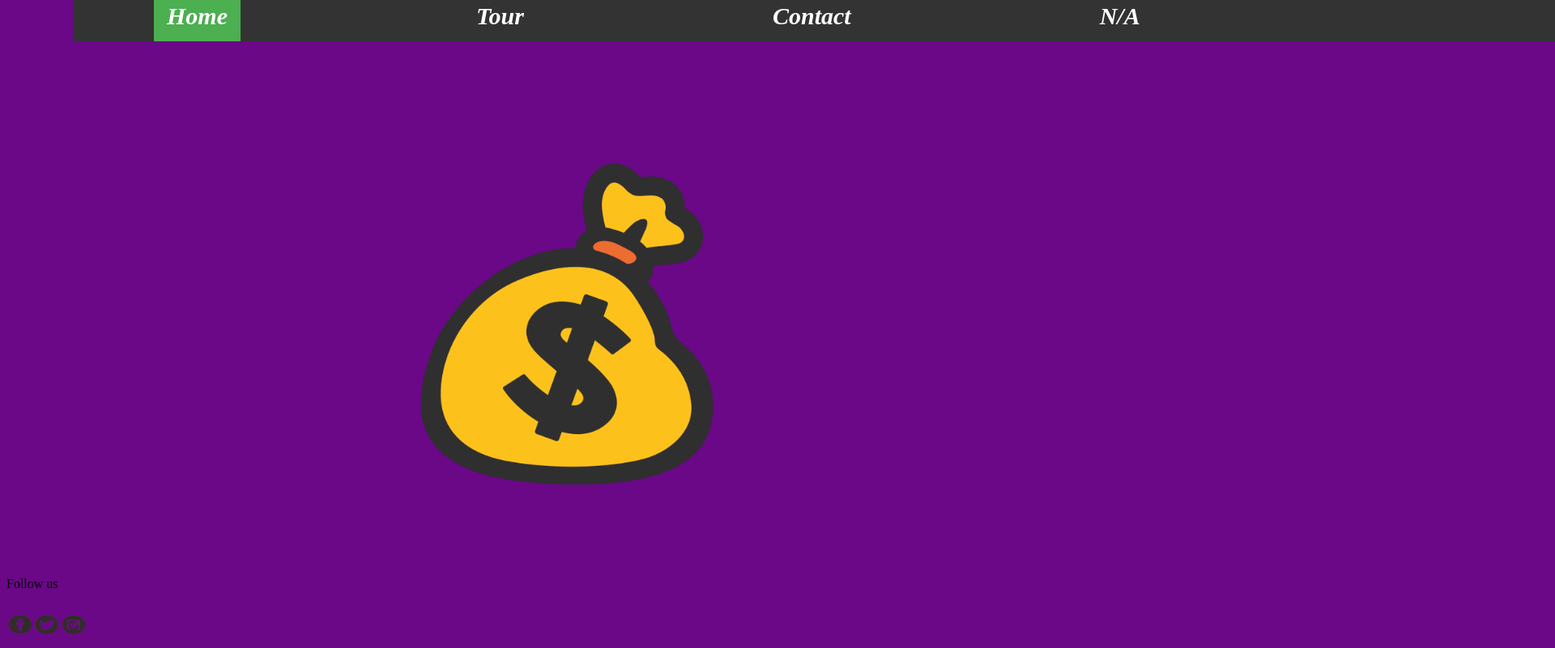
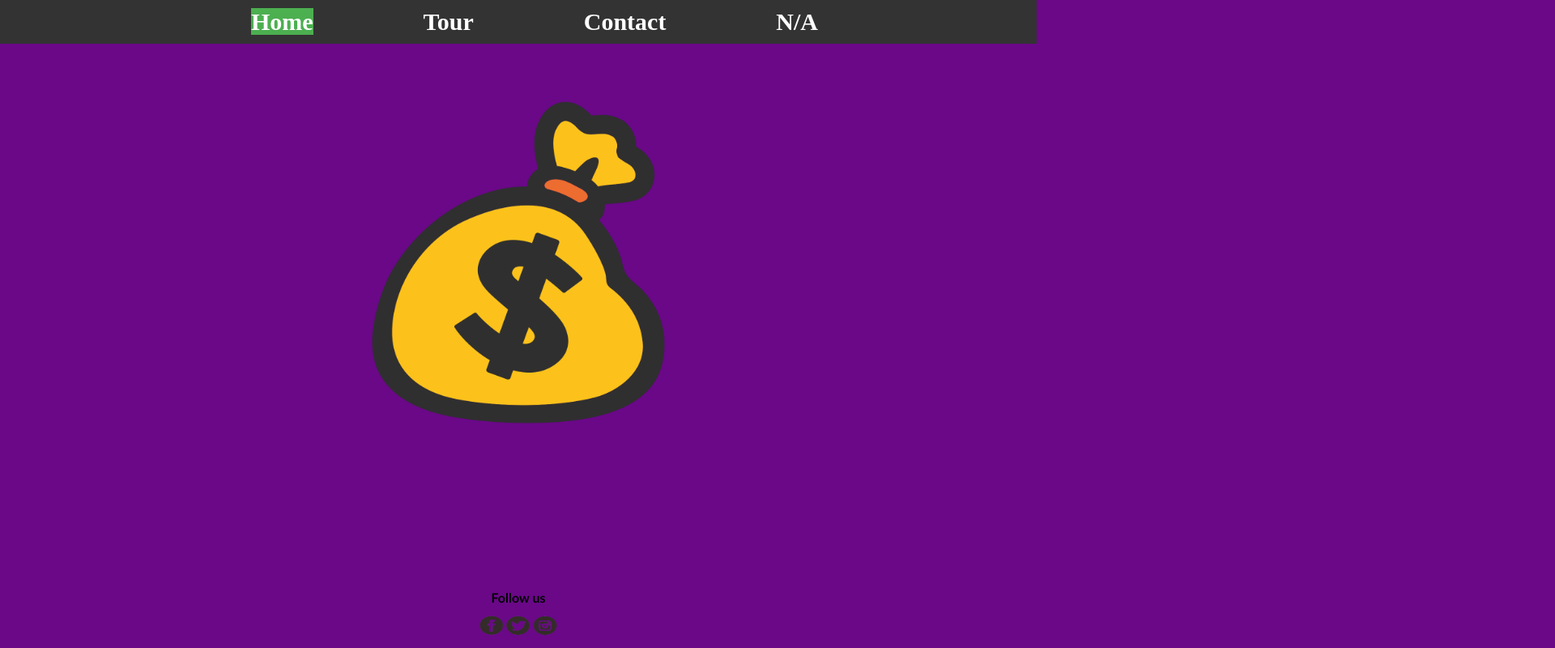
Before and after one commit to villenr/Webbsida, a plain HTML site: page index.html in a window 1280 px wide. Shown: the top 800 px of the page at 81% size, 1920 px wide, since content can reach past the window. Drawn offline with Linux system fonts and the light colour scheme.

Commit message:
finalraw

```diff
--- a/css/style.css
+++ b/css/style.css
@@ -2,10 +2,8 @@
 {
     width: 400px;
     height: 400px;
-    top: 200px;
-    position: absolute;
-    float: left;
-    left: 500px;
+    display: block;
+    margin: 70px auto;
 }
 
 .bredd
@@ -17,10 +15,8 @@ margin: auto;
 a
 {
     color: black;
-    margin-top: 1px;
     font-size: 30px;
     font-weight: bold;
-    margin-left: 100px;
     text-decoration: none;
 }
 
@@ -33,32 +29,30 @@ a
 body
 {
     background-color: #6A0888;
+    margin:0;
 }
 
-ul
+nav
+{
+    background-color: #333;
+    padding: 10px 0;
+}
+
+nav ul
 {
     list-style-type: none;
-    margin:0;
-    margin-left: -200px;
-    margin-top: -20px;
-    padding: 0;
-    overflow: hidden;
-    background-color: #333;
-    width: 7000px;
+    display: flex;
+    justify-content: space-between;
+    width: 700px;
+    margin: auto;
 }
 
-li
-{
-    float: left;
-}
+
 
 li a
 {
-    display: block;
+
     color: white;
-    margin-right: 175px;
-    text-align: center;
-    padding: 14px 16px;
     text-decoration: none;
 
 }
@@ -89,8 +83,14 @@ h1
 
 footer
 {
-    position:fixed  ;
+    position:fixed;
+    left: calc(50% - 50px);
+    width: 100px;
     bottom:0 ;
+    font-family: Gill Sans, sans-serif;
+    font-weight: bold;
+    text-align: center;
+
 }
 .FTI{
     width: 100px;
--- a/index.html
+++ b/index.html
@@ -15,26 +15,27 @@
     </head>
     <body>
 
-         <img class="bild2" src="image/moneybag.png" alt="webs" />
-         <section class="bredd"> </section>
 
 
-       <nav class="bredd">
+
+       <nav>
+
+
          <ul>
-  <li><em><a class="active" href="index.html">Home</a></em></li>
-  <li><em><a href="TourDates.html">Tour</a></em></li>
-  <li><em><a href="Contact.html">Contact</a></em></li>
-  <li><em><a href="#about">N/A</a></em></li>
+  <li><a class="active" href="index.html">Home</a></li>
+  <li><a href="TourDates.html">Tour</a></li>
+  <li><a href="Contact.html">Contact</a></li>
+  <li><a href="#about">N/A</a></li>
 
 
 </ul>
 
 			</nav>
-
+        <img class="bild2" src="image/moneybag.png" alt="webs" />
 
 <footer>
 
-        <p> Follow us</p>
+        <p1> Follow us</p1>
     <img class= "FTI" src="image/FTI.png" >
 
 
```
Also changed, not shown: Contact.html (+3 -2 lines), TourDates.html (+4 -2 lines).
